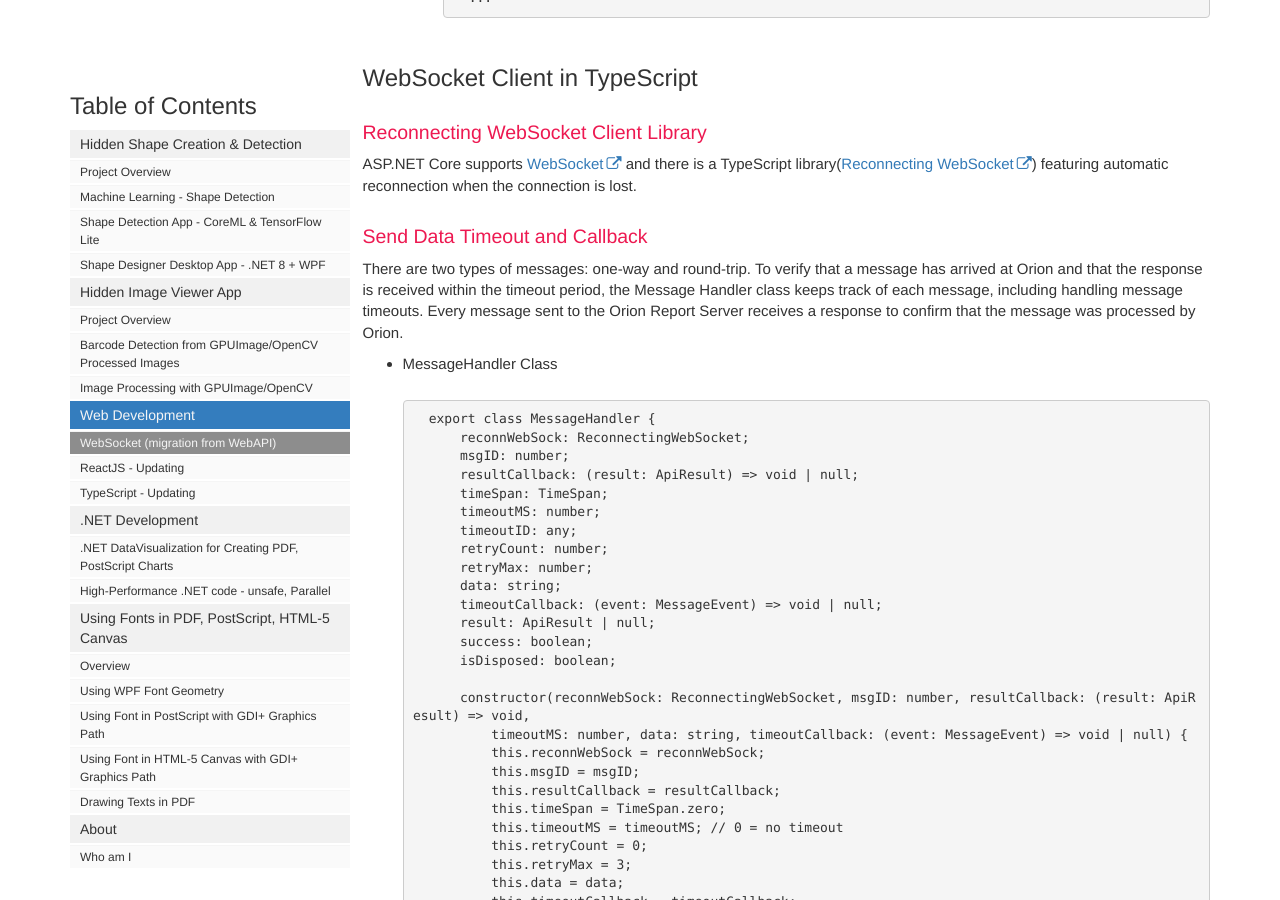
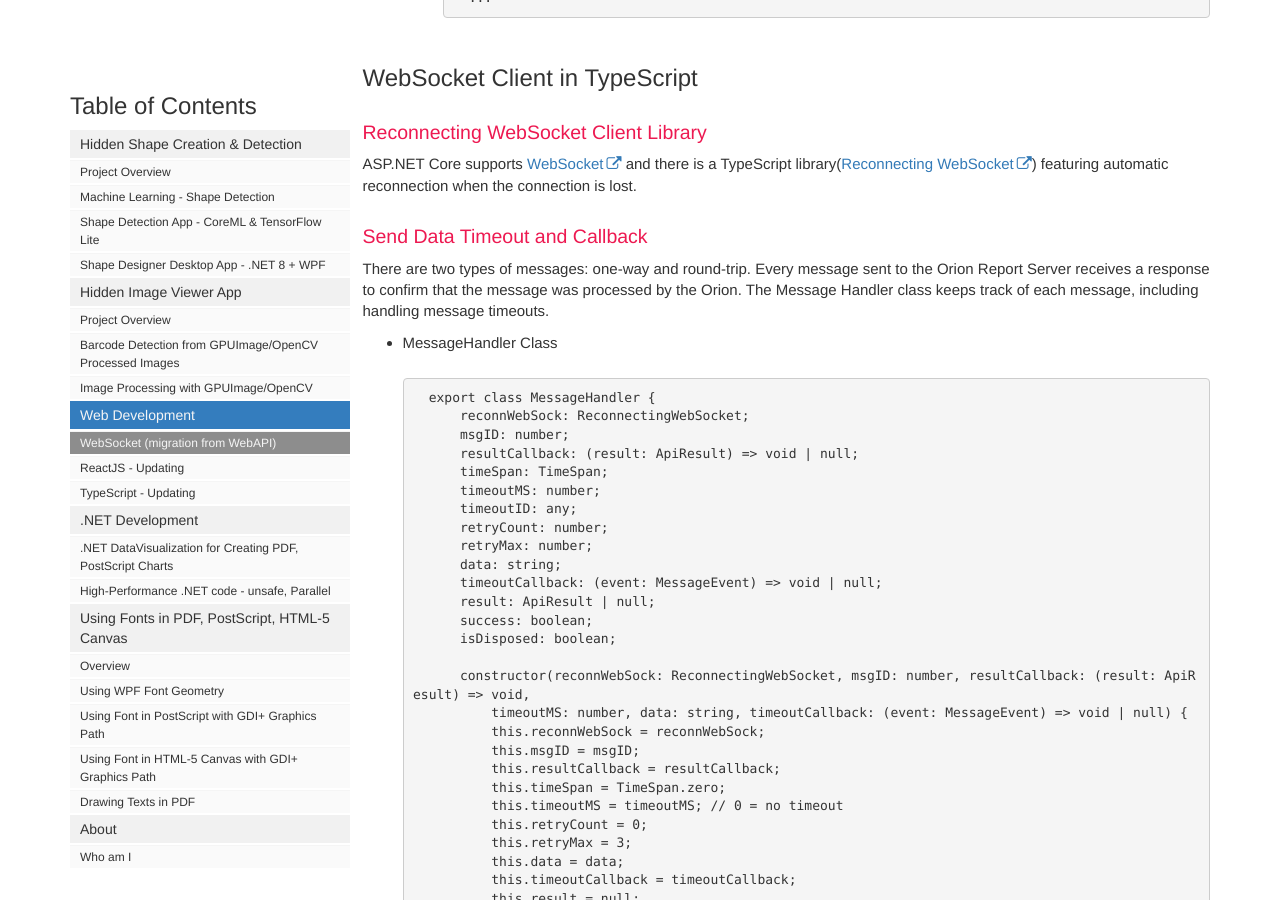
Before and after one commit to heungwook/heungwook.github.io, a Jekyll site: the page built from pages/webdev/web_websocket_01.md, in a window 1280 px wide and 900 px high, scrolled down 2762 px. Built offline with Jekyll 4.4.1, drawn with Linux system fonts in a browser that asks for light colours; comment, search, counter and statistics services are not loaded.

Commit message:
20240318 1015

```diff
--- a/pages/webdev/web_websocket_01.md
+++ b/pages/webdev/web_websocket_01.md
@@ -122,7 +122,7 @@ ASP.NET Core supports [WebSocket](https://learn.microsoft.com/en-us/dotnet/api/m
 
 ### Send Data Timeout and Callback
 
-There are two types of messages: one-way and round-trip. To verify that a message has arrived at Orion and that the response is received within the timeout period, the Message Handler class keeps track of each message, including handling message timeouts. Every message sent to the Orion Report Server receives a response to confirm that the message was processed by Orion.
+There are two types of messages: one-way and round-trip. Every message sent to the Orion Report Server receives a response to confirm that the message was processed by the Orion. The Message Handler class keeps track of each message, including handling message timeouts.
 
 - MessageHandler Class
 
```
